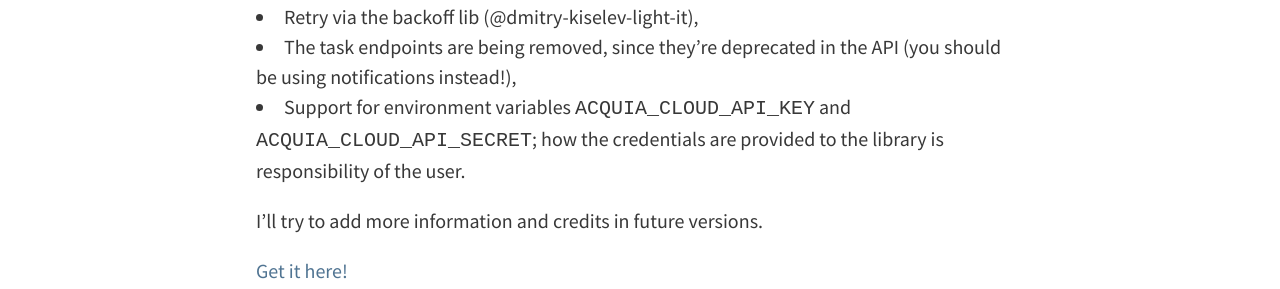
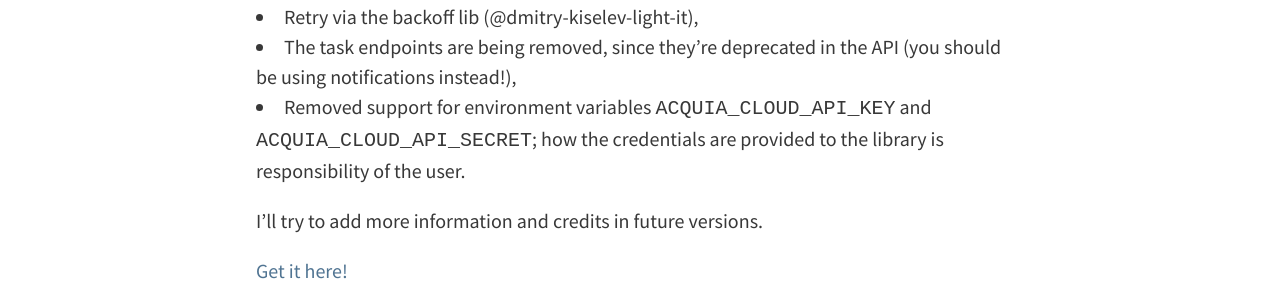
Before and after one commit to pmatias/pmatias.github.io, a Jekyll site: the page built from _posts/2020-03-02-acapi2-2-0-3.md, in a window 1280 px wide. Shown: the part 1279-1568 px from the top of the page. Built offline with Jekyll 4.4.1, drawn with Linux system fonts in a browser that asks for light colours; comment, search, counter and statistics services are not loaded.

Commit message:
Minor changes to post.

```diff
--- a/_posts/2020-03-02-acapi2-2-0-3.md
+++ b/_posts/2020-03-02-acapi2-2-0-3.md
@@ -42,7 +42,7 @@ Thanks to the amazing open source community, other features have been added to t
 * Wait until a notification is done (@NastHoloviz),
 * Retry via the backoff lib (@dmitry-kiselev-light-it),
 * The task endpoints are being removed, since they're deprecated in the API (you should be using notifications instead!),
-* Support for environment variables `ACQUIA_CLOUD_API_KEY` and `ACQUIA_CLOUD_API_SECRET`; how the credentials are provided to the library is responsibility of the user.
+* Removed support for environment variables `ACQUIA_CLOUD_API_KEY` and `ACQUIA_CLOUD_API_SECRET`; how the credentials are provided to the library is responsibility of the user.
 
 I'll try to add more information and credits in future versions.
 
```
